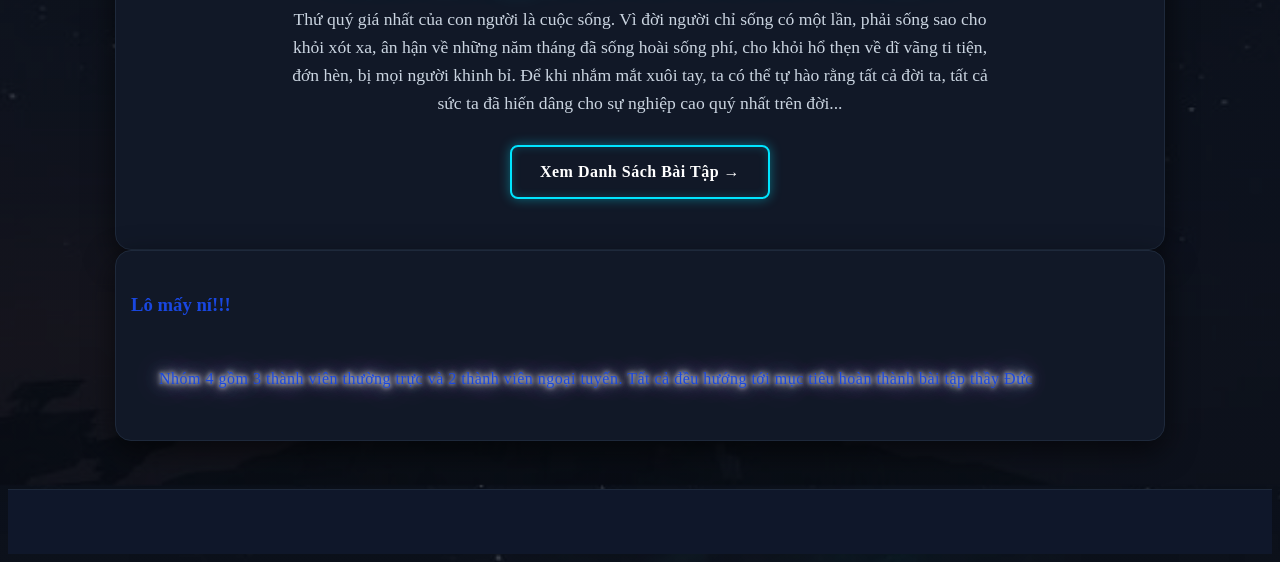
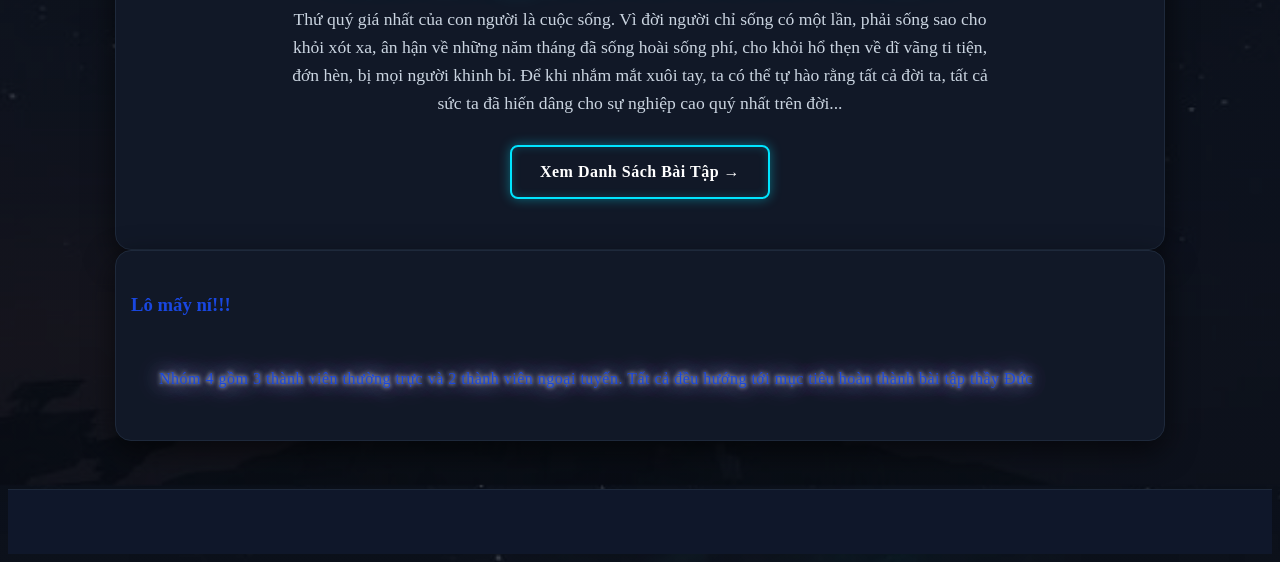
Before and after one commit to CodocLang/Nhom4_12TTK34, a plain HTML site: page index.html in a window 1280 px wide. Shown: the part 315-877 px from the top of the page. Drawn offline with Linux system fonts and the light colour scheme.

Commit message:
Update style.css

```diff
--- a/style.css
+++ b/style.css
@@ -124,10 +124,8 @@ h2.neon-title {
     transition: all 0.3s ease;
     text-shadow:
         0 0 4px #ffffff,
-        0 0 10px #ffffff,
         0 0 20px #aca6f5,
-        0 0 40px #aca6f5,
-        0 0 70px #aca6f5;
+        0 0 30px #aca6f5;
         }
 .btn-neon {
     display: inline-block;
```
